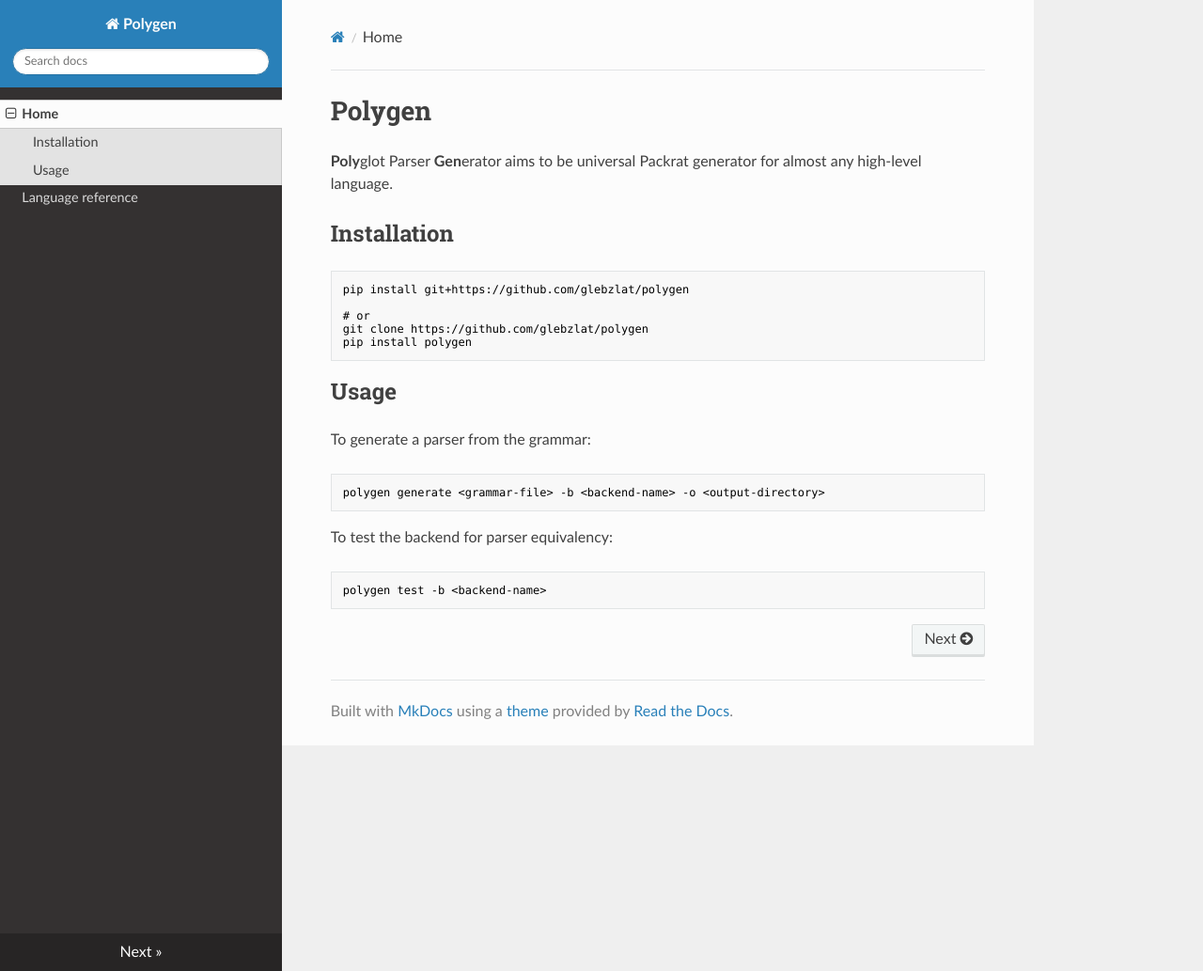
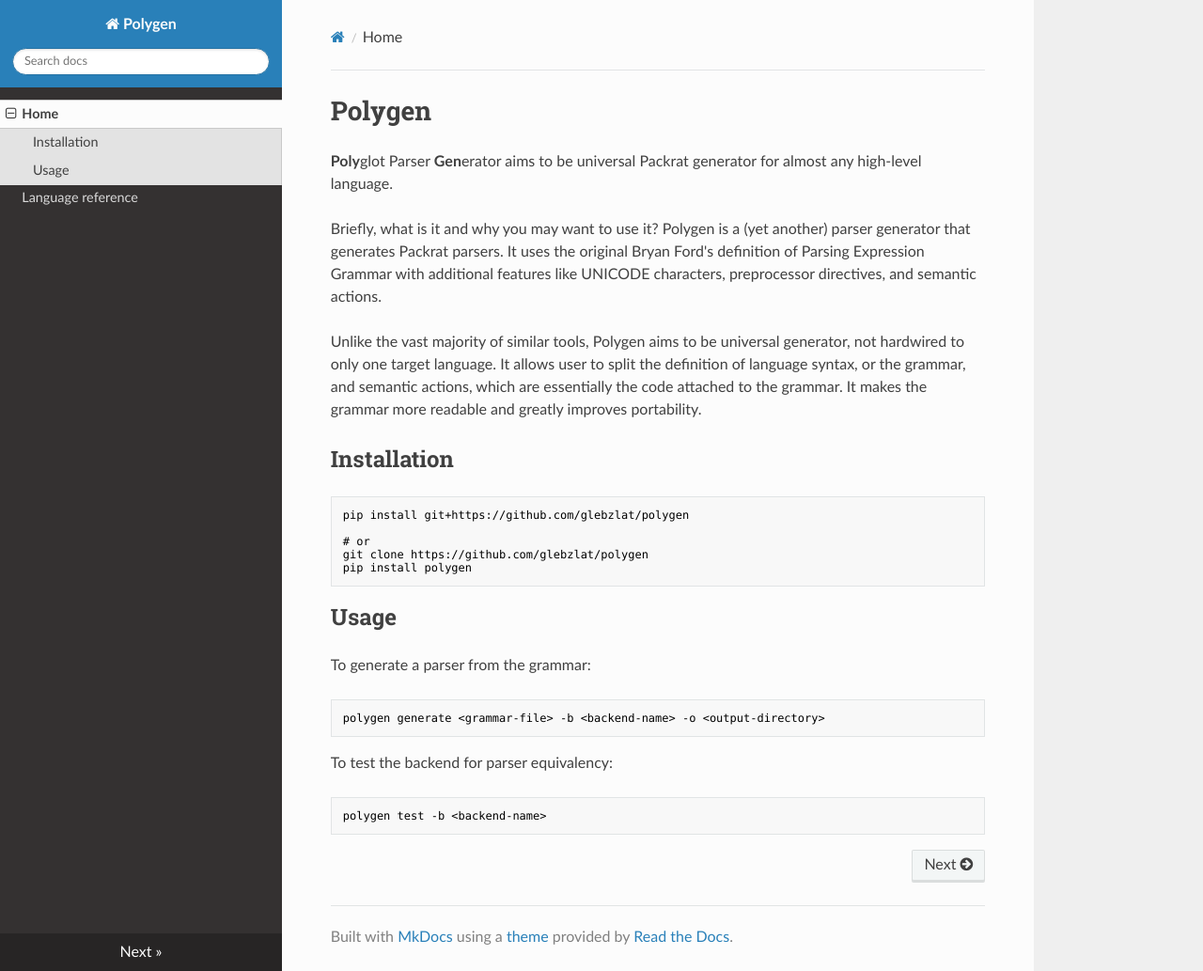
Before and after one commit to glebzlat/Polygen, an MkDocs documentation site: the page built from docs/docs/index.md, in a window 1280 px wide and 1033 px high. Shown: the whole window at 94% size. Built offline with MkDocs 1.6.1, drawn with Linux system fonts in a browser that asks for light colours.

Commit message:
docs: add brief description

```diff
--- a/docs/docs/index.md
+++ b/docs/docs/index.md
@@ -2,6 +2,17 @@
 
 **Poly**glot Parser **Gen**erator aims to be universal Packrat generator
 for almost any high-level language.
+
+Briefly, what is it and why you may want to use it? Polygen is a (yet another)
+parser generator that generates Packrat parsers. It uses the original Bryan
+Ford's definition of Parsing Expression Grammar with additional features like
+UNICODE characters, preprocessor directives, and semantic actions.
+
+Unlike the vast majority of similar tools, Polygen aims to be universal
+generator, not hardwired to only one target language. It allows user to split
+the definition of language syntax, or the grammar, and semantic actions, which
+are essentially the code attached to the grammar. It makes the grammar more
+readable and greatly improves portability.
 
 ## Installation
 
```
